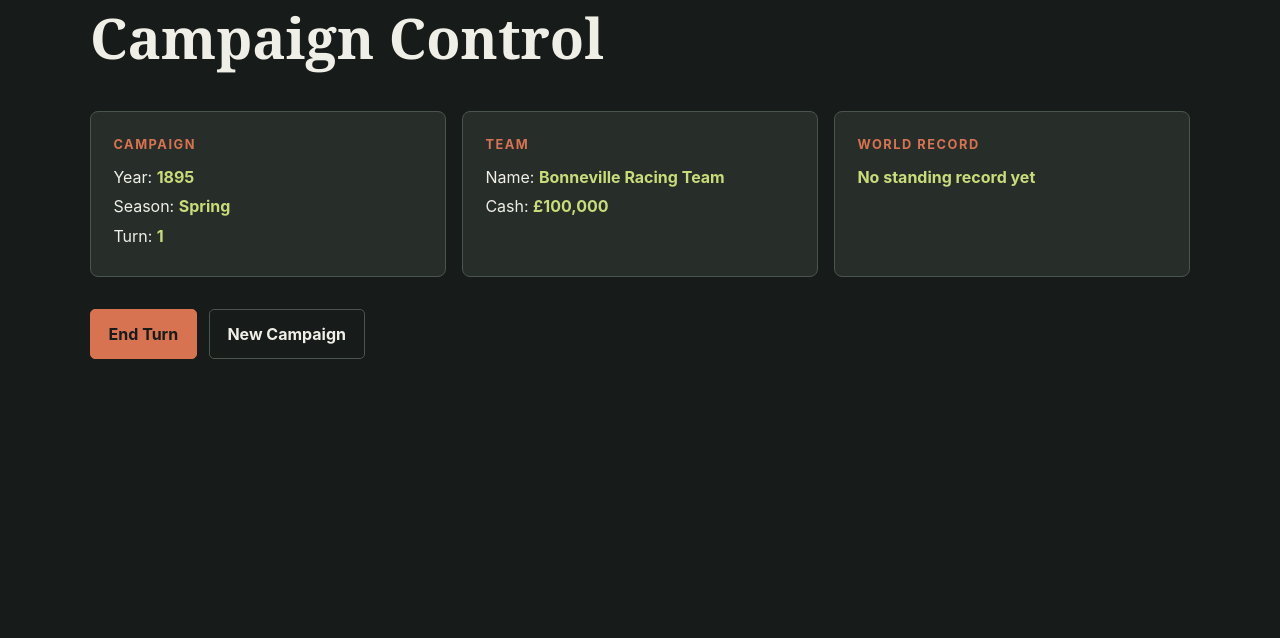
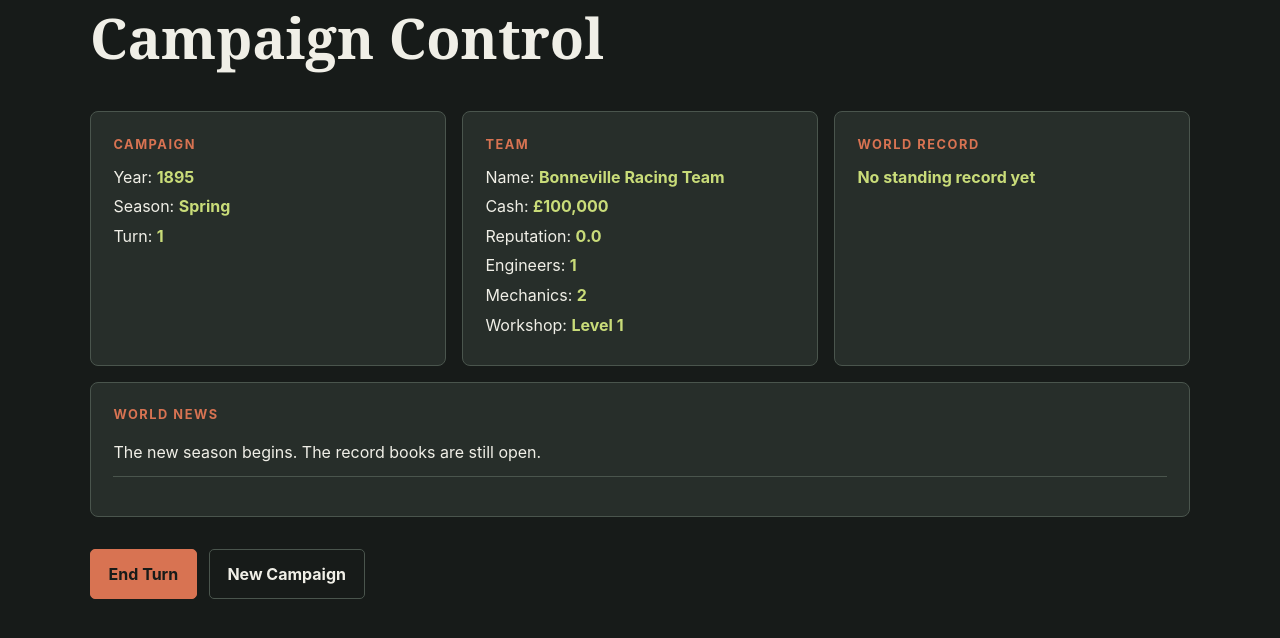
Before and after one commit to Lovecraft-beep/Project-Bonneville, a Flask app: page / in a window 1280 px wide. Shown: the part 126-764 px from the top of the page. Run offline with Flask 3, Linux system fonts and the light colour scheme.

Commit message:
Expand browser campaign dashboard

```diff
--- a/static/bonneville.css
+++ b/static/bonneville.css
@@ -118,3 +118,18 @@ button:hover,
     border-color: var(--lime);
     color: var(--ink);
 }
+
+.world-news {
+    margin-top: 1rem;
+}
+
+.headline {
+    padding-bottom: 0.75rem;
+    border-bottom: 1px solid var(--line);
+}
+
+.reaction {
+    margin-top: 1rem;
+    color: var(--lime);
+    font-style: italic;
+}
--- a/templates/dashboard.html
+++ b/templates/dashboard.html
@@ -12,11 +12,9 @@
         <p class="metric">
             Year: <strong>{{ campaign.current_year }}</strong>
         </p>
-
         <p class="metric">
             Season: <strong>{{ campaign.current_season }}</strong>
         </p>
-
         <p class="metric">
             Turn: <strong>{{ campaign.turn_number }}</strong>
         </p>
@@ -28,27 +26,34 @@
         <p class="metric">
             Name: <strong>{{ campaign.team.name }}</strong>
         </p>
-
         <p class="metric">
             Cash: <strong>£{{ "{:,.0f}".format(campaign.team.cash) }}</strong>
         </p>
+        <p class="metric">
+            Reputation: <strong>{{ "{:.1f}".format(campaign.team.reputation) }}</strong>
+        </p>
+        <p class="metric">
+            Engineers: <strong>{{ campaign.team.engineers }}</strong>
+        </p>
+        <p class="metric">
+            Mechanics: <strong>{{ campaign.team.mechanics }}</strong>
+        </p>
+        <p class="metric">
+            Workshop: <strong>Level {{ campaign.team.workshop_level }}</strong>
+        </p>
     </section>
 
-        <section class="card">
+    <section class="card">
         <h2>World Record</h2>
 
         {% if campaign.world_record.speed_mph %}
         <p class="metric">
             Speed:
-            <strong>
-                {{ "{:.2f}".format(campaign.world_record.speed_mph) }} mph
-            </strong>
+            <strong>{{ "{:.2f}".format(campaign.world_record.speed_mph) }} mph</strong>
         </p>
-
         <p class="metric">
             Holder: <strong>{{ campaign.world_record.holder }}</strong>
         </p>
-
         <p class="metric">
             Year: <strong>{{ campaign.world_record.year }}</strong>
         </p>
@@ -59,6 +64,24 @@
         {% endif %}
     </section>
 </div>
+
+<section class="card world-news">
+    <h2>World News</h2>
+
+    {% if campaign.headlines %}
+        {% for headline in campaign.headlines[-5:] | reverse %}
+        <p class="headline">{{ headline }}</p>
+        {% endfor %}
+    {% else %}
+        <p class="metric">No headlines yet.</p>
+    {% endif %}
+
+    {% if campaign.reactions %}
+    <p class="reaction">
+        {{ campaign.reactions[-1] }}
+    </p>
+    {% endif %}
+</section>
 
 <div class="actions">
     <form method="post" action="{{ url_for('end_turn') }}">
```
